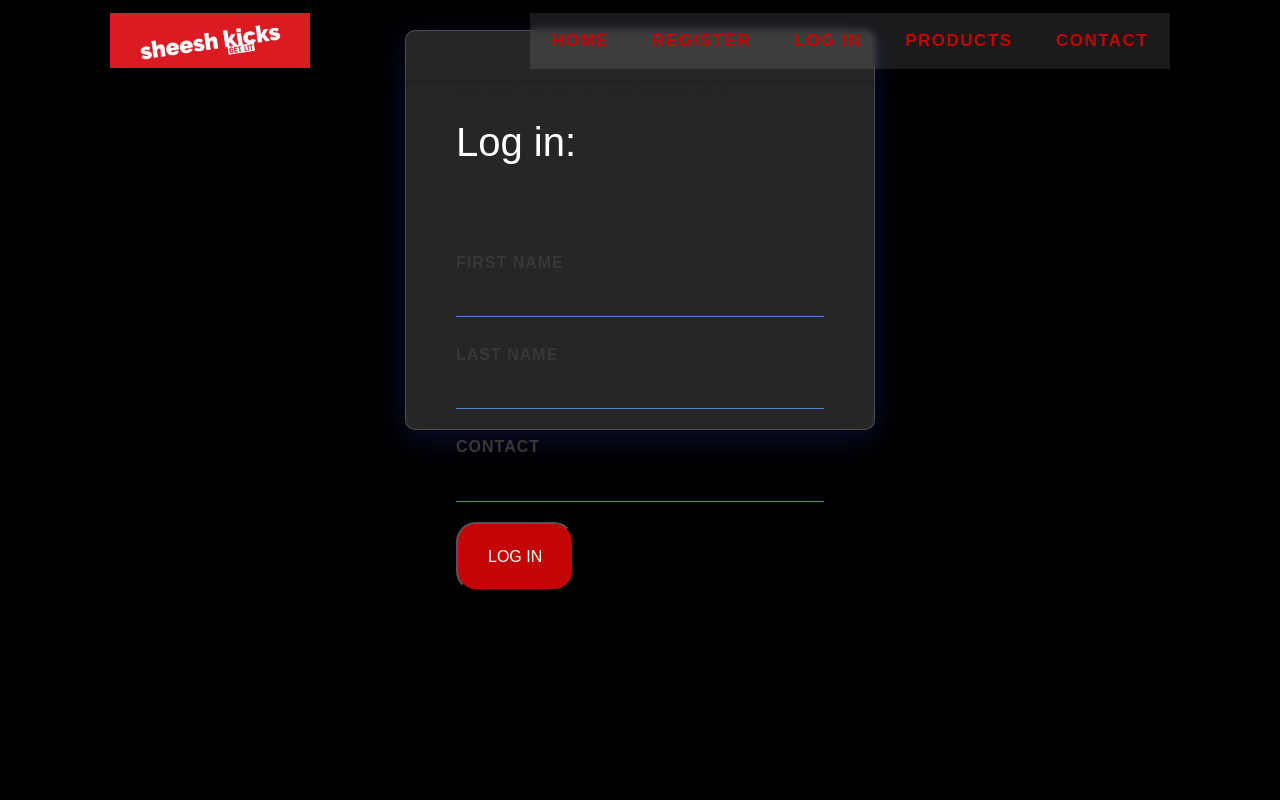
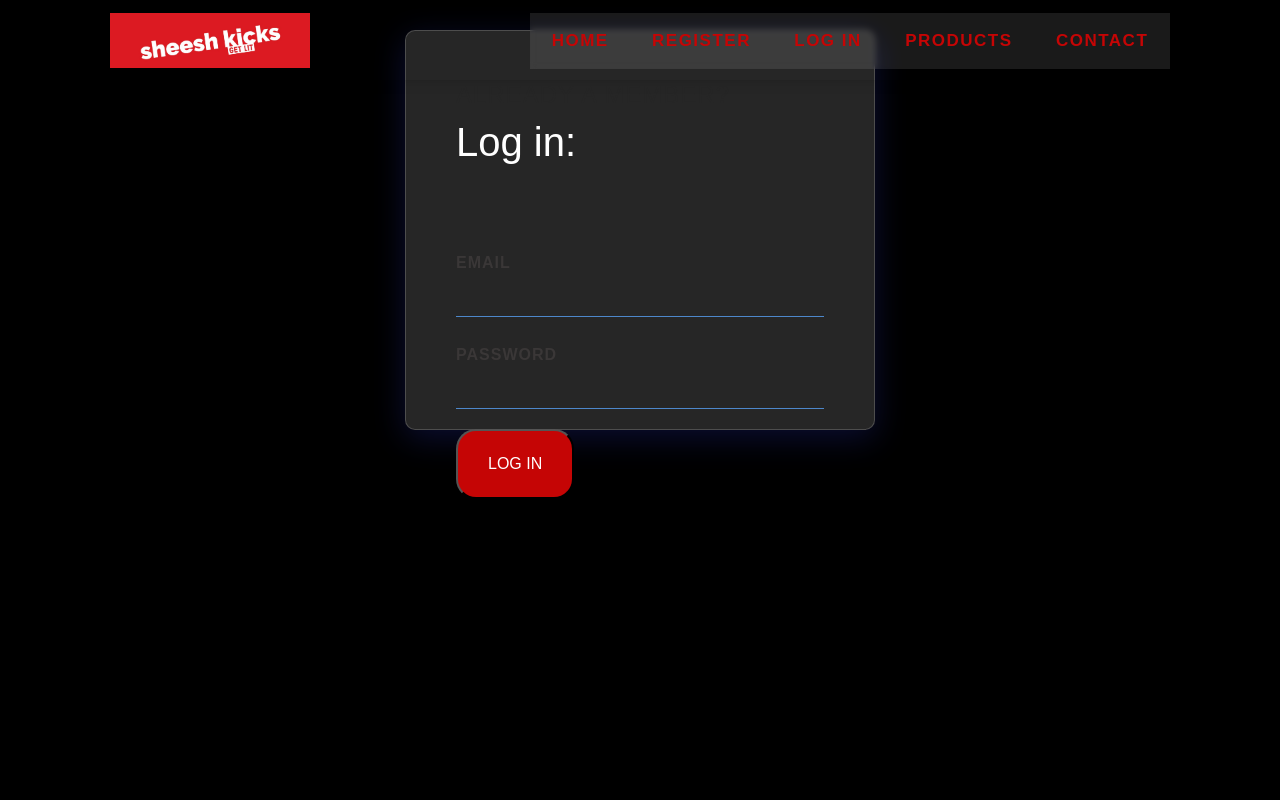
Before and after one commit to Reese1997/frontend, a Vue app: page /login in a window 1280 px wide. Shown: the top 800 px of the page. Built offline with nearby package versions, Linux system fonts and the light colour scheme.

Commit message:
hfgjhkjlkm,;

```diff
--- a/src/components/Footer.vue
+++ b/src/components/Footer.vue
@@ -265,6 +265,9 @@ ul {
   background: #202020;
   padding: 25px 0;
 }
+.copyright-area .container{
+  padding-top: 0;
+}
 .copyright-text p {
   margin: 0;
   font-size: 14px;
--- a/src/views/Login.vue
+++ b/src/views/Login.vue
@@ -1,19 +1,16 @@
 <template>
 <section class="login animate__animated animate__slideInLeft">
-<form @submit.prevent="handleSubmit">
+<form @submit.prevent="Login">
           <label class="h4 text-dark">Already a Member?</label>
               <h1 class="log">Log in:</h1>
     <br /><br />
-    <label>First Name</label>
-    <input type="name " required v-model="name">
+    <label>email</label>
+    <input type="text " required v-model="email">
 
-     <label>Last Name</label>
-    <input type="last" required v-model="last">
+     <label>Password</label>
+    <input type="password" required v-model="password">
 
-     <label>Contact</label>
-    <input type="contact" required v-model="contact">
-
-    <router-link :to="{ path: '/products/' }"><button>LOG IN</button></router-link>
+  <button type="submit">LOG IN</button>
 
     <!-- <p>Don't have an Account?<router-link :to="{name :'Register'}">
              sign up
@@ -26,27 +23,30 @@
 export default {
   data() {
     return {
-      name: "",
-      last: "",
-      contact: null,
-    };
+      email: "",
+      password: "",
+          };
   },
 
   methods: {
-    handleSubmit() {
-      fetch("https://rjbackendpos.herokuapp.com/contact", {
-        method: "POST",
+    Login() {
+      fetch("https://rjbackendpos.herokuapp.com/users", {
+        method: "PATCH",
         body: JSON.stringify({
-          name: this.name,
           email: this.email,
-          message: this.message,
+          password: this.password,
         }),
         headers: {
           "Content-type": "application/json; charset=UTF-8",
+
         },
       })
         .then((res) => res.json())
-        .then((data) => (this.contact = data))
+        .then((json) => {
+                    localStorage.setItem("jwt", json.jwt)
+                    alert("Logged IN")
+
+        })
         .catch((err) => console.log(err.message));
     },
   },
--- a/src/views/Product.vue
+++ b/src/views/Product.vue
@@ -1,4 +1,5 @@
 <template>
+<div class="container">
 <div class="card"   v-for="blog of blogs"
         :key="blog._id"
         :to="{ name: 'BlogDetails', params: { id: blog._id } }"
@@ -7,10 +8,12 @@
   <div class="card-body">
     <h5 class="card-title">{{blog.title}}</h5>
     <!-- <p class="card-text">Some quick example text to build on the card title and make up the bulk of the card's content.</p> -->
+
     <a href="#!" class="btn btn-primary">Add to cart</a>
      <a href="#!" class="btn btn-primary">Delete</a>
 
   </div>
+</div>
 </div>
 </template>
 
@@ -24,7 +27,7 @@ data(){
 },
 mounted() {
     if (localStorage.getItem("jwt")) {
-      fetch("http://localhost:5000/products", {
+      fetch("https://rjbackendpos.herokuapp.com/products", {
         method: "GET",
         headers: {
           "Content-type": "application/json; charset=UTF-8",
@@ -36,7 +39,7 @@ mounted() {
           this.blogs = json;
           this.blogs.forEach(async (blogs) => {
             await fetch(
-              "http://localhost:5000/user/" + blog.author,
+              "https://rjbackendpos.herokuapp.com/user/" ,
               {
                 method: "GET",
                 headers: {
@@ -64,10 +67,14 @@ mounted() {
 </script>
 
 <style>
+.container{
+  padding-top: 100px;
+}
 .card{
   width: 30%;
    display: flex;
   display: inline-block;
+  margin: 10px;
 
 }
 
```
